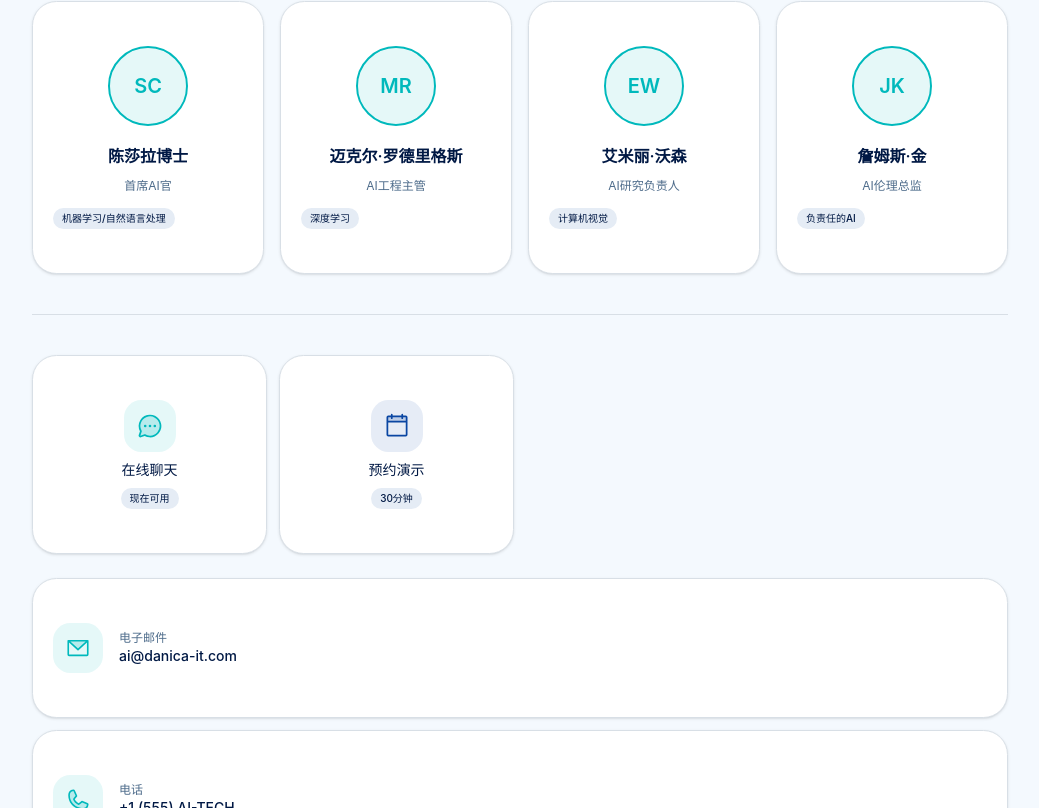
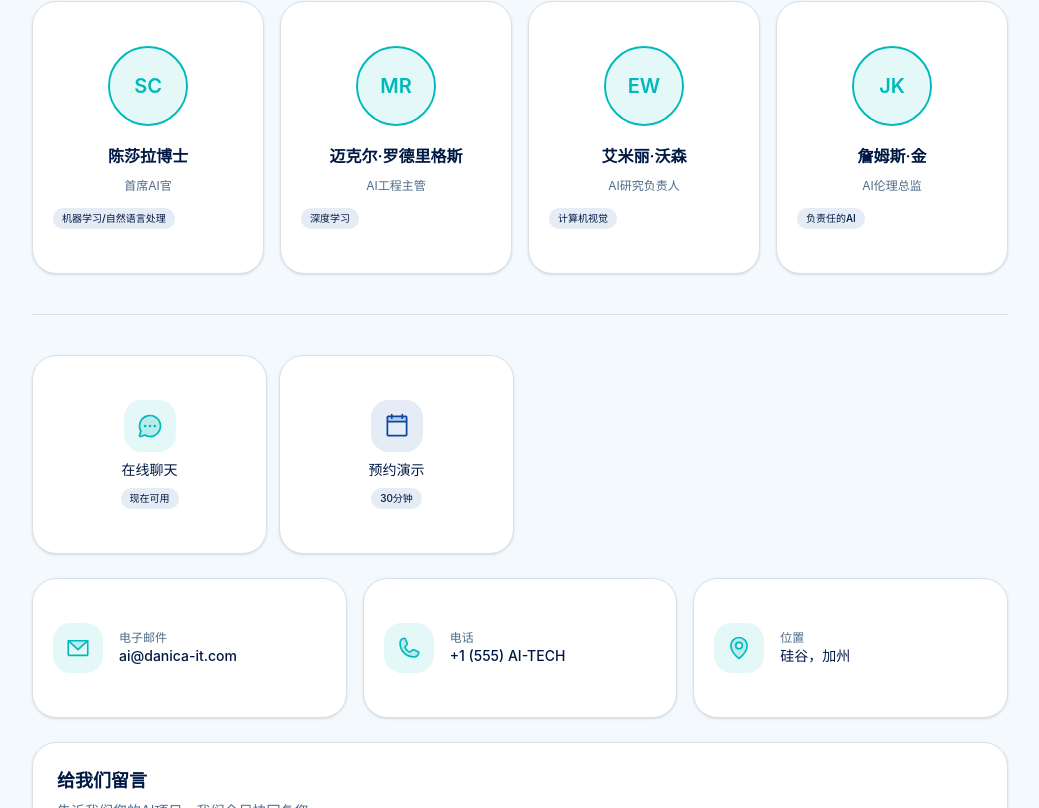
Before and after one commit to fage-hub/danica-native-app-v2, a Next.js app: page / in a window 1280 px wide. Shown: the part 1992-2800 px from the top of the page, without its empty margins (120-1159 px from the left). Built offline with nearby package versions, Linux system fonts and the light colour scheme.

Commit message:
Fix HomeSection contact-info grid (Email/Phone/Location) to 3-col on lg screens

```diff
--- a/src/components/HomeSection.tsx
+++ b/src/components/HomeSection.tsx
@@ -579,7 +579,7 @@ export function HomeSection() {
         initial={{ opacity: 0 }}
         animate={{ opacity: 1 }}
         transition={{ delay: 2.7 }}
-        className="grid gap-3"
+        className="grid gap-3 lg:grid-cols-3 lg:gap-4"
       >
         {[
           { icon: EnvelopeSimple, label: t.contact.email, value: t.contact.contactInfo.emailValue },
```
